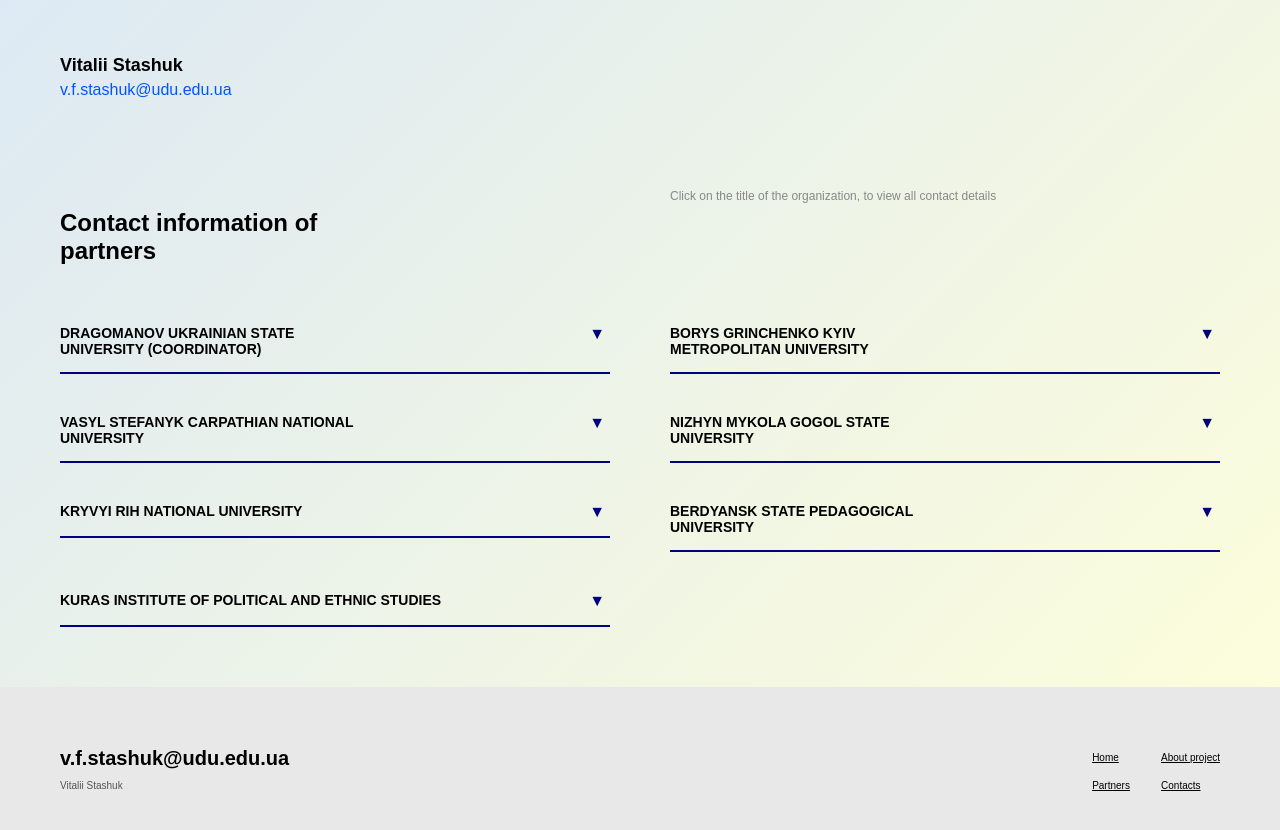
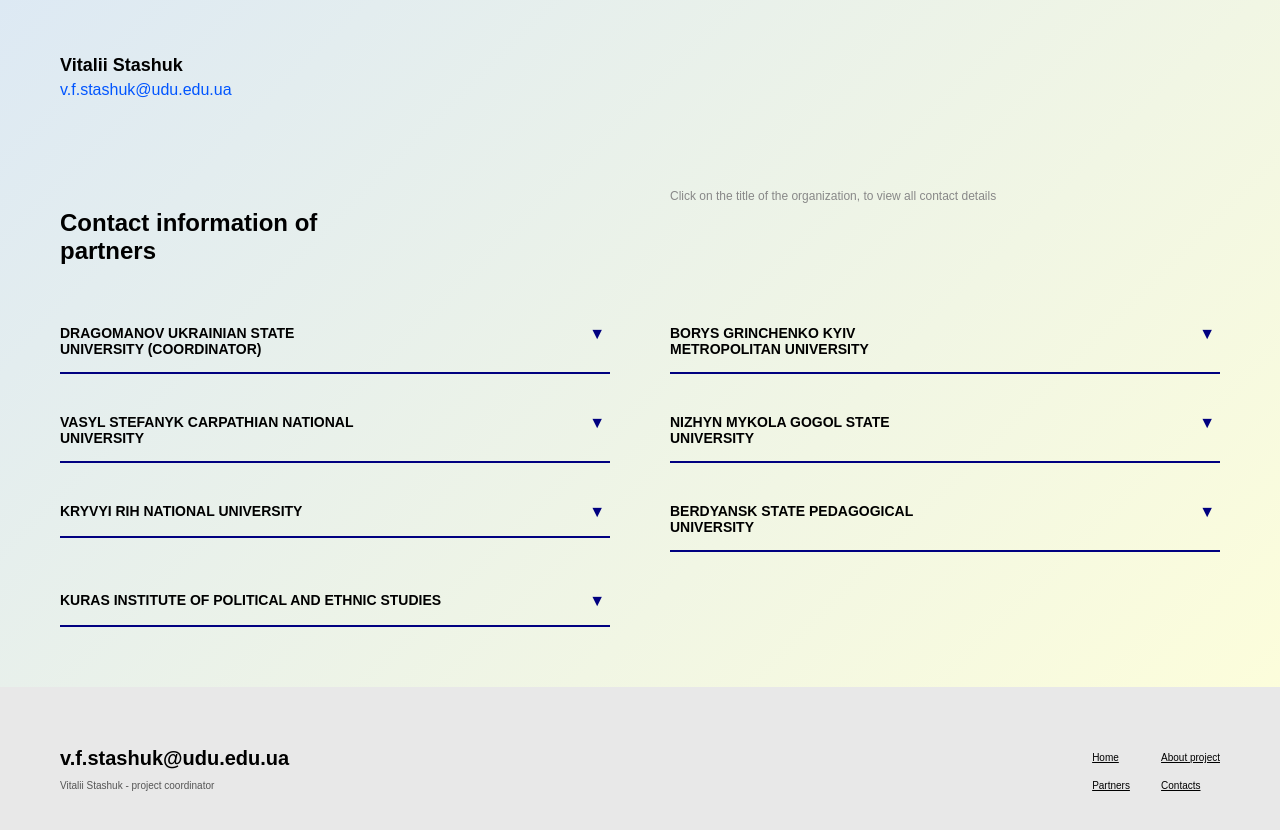
Before and after one commit to DZamulenko/CBHE_CVBET_2025, a plain HTML site: page contacts_EN.html in a window 1280 px wide. Shown: the part 246-1076 px from the top of the page. Drawn offline with Linux system fonts and the light colour scheme.

Commit message:
Update contacts_EN.html

```diff
--- a/contacts_EN.html
+++ b/contacts_EN.html
@@ -153,7 +153,7 @@
         <div class="container footer-inner">
             <div class="footer-left">
                 <h3>v.f.stashuk@udu.edu.ua</h3>
-                <p>Vitalii Stashuk</p>
+                <p>Vitalii Stashuk - project coordinator</p>
             </div>
             <div class="footer-right">
                 <ul>
```
